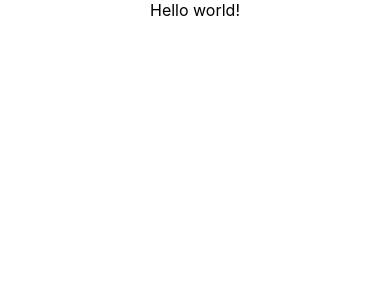
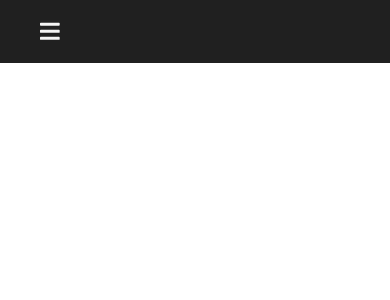
Before and after one commit to ErickMoreira13/rick-morty-react, a React (Create React App) app: page / in a window 390 px wide. Shown: the top 300 px of the page. Built offline with nearby package versions, Linux system fonts and the light colour scheme.

Commit message:
Chamando o HeaderResponsive na pagina principal

```diff
--- a/src/App.js
+++ b/src/App.js
@@ -1,10 +1,10 @@
-import logo from './logo.svg';
 import './App.css';
+import HeaderResponsive from './Components/HeaderResponsive';
 
 function App() {
   return (
     <div className="App">
-      Hello world!
+      <HeaderResponsive />
     </div>
   );
 }
```
